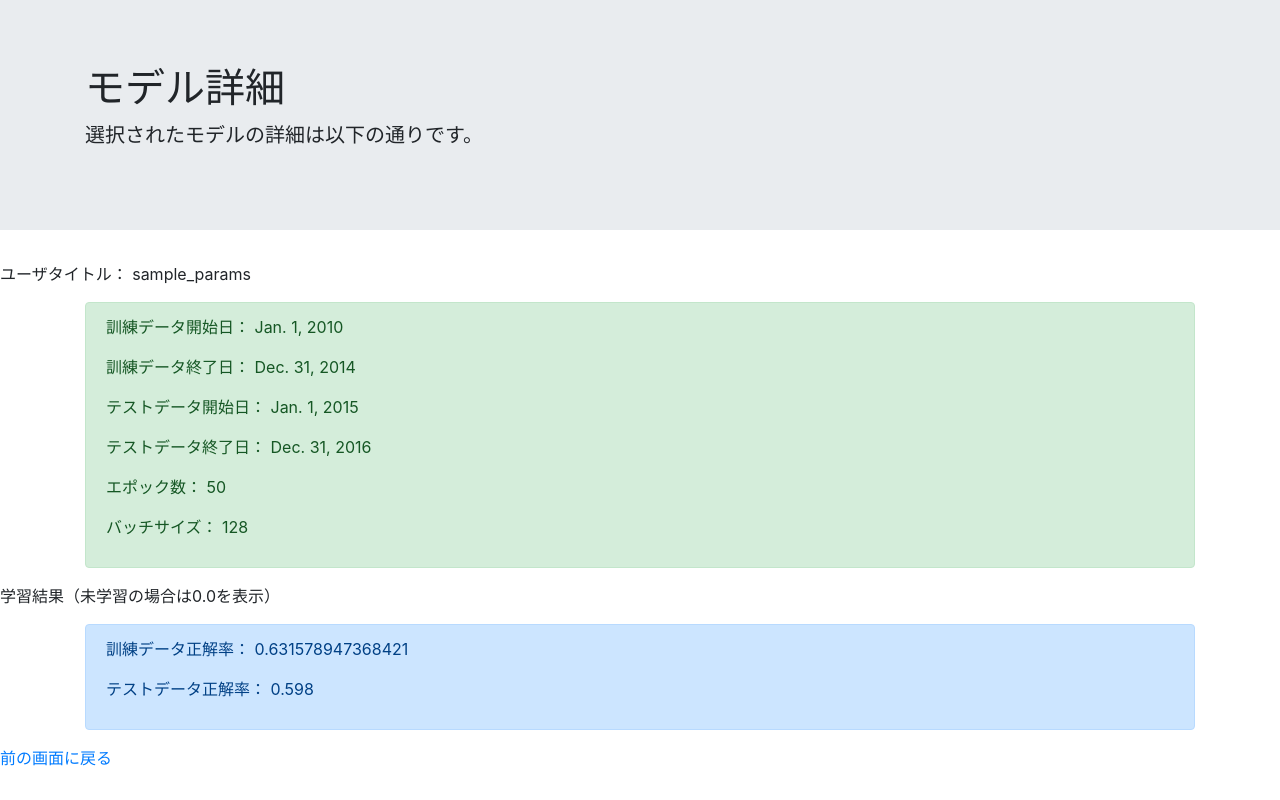
After one commit to kood-devs/ReturnEstimationWebApp, a Django app: page /detail/3 in a window 1280 px wide. The commit adds this page. Run offline with Django 3.2, Linux system fonts and the light colour scheme; data comes from the database, SQL or seed files in the repository; both versions use the stored data as it was after the commit; some libraries are stand-ins or nearby versions.

Commit message:
add detail view

```diff
--- a/dnn_estimator/urls.py
+++ b/dnn_estimator/urls.py
@@ -1,8 +1,9 @@
 from django.urls import path
-from .views import MainForm, SetParams, DeleteParams, learn_dnn_model
+from .views import MainForm, DetailForm, SetParams, DeleteParams, learn_dnn_model
 
 urlpatterns = [
     path('main/', MainForm.as_view(), name='main'),
+    path('detail/<int:pk>', DetailForm.as_view(), name='detail'),
     path('set_params/', SetParams.as_view(), name='set_params'),
     path('delete_params/<int:pk>', DeleteParams.as_view(), name='delete_params'),
     path('learn_dnn_model/<int:pk>', learn_dnn_model, name='learn_dnn_model'),
--- a/dnn_estimator/views.py
+++ b/dnn_estimator/views.py
@@ -1,11 +1,17 @@
 from django.shortcuts import redirect, render
 from django.urls import reverse_lazy
-from django.views.generic import ListView, CreateView, DeleteView
+from django.views.generic import ListView, DetailView, CreateView, DeleteView
 from .models import LearningModel
 from .dnn_estimator import *
 
+
 class MainForm(ListView):
     template_name = 'main.html'
+    model = LearningModel
+
+
+class DetailForm(DetailView):
+    template_name = 'detail.html'
     model = LearningModel
 
 
@@ -24,6 +30,7 @@ class DeleteParams(DeleteView):
 
 
 def learn_dnn_model(request, pk):
+    # learn individual model
     params = LearningModel.objects.get(pk=pk)
     print(params)
     result = learn_dnn(
--- /dev/null
+++ b/templates/detail.html
@@ -0,0 +1,34 @@
+{% extends 'base.html' %}
+
+{% block header %}
+<div class="jumbotron jumbotron-fluid">
+    <div class="container">
+        <h1 class="display-8">モデル詳細</h1>
+        <p class="lead">選択されたモデルの詳細は以下の通りです。</p>
+    </div>
+</div>
+{% endblock header %}
+
+{% block content %}
+<p>ユーザタイトル： {{ object.title }}</p>
+<div class='container'>
+    <div class="alert alert-success" role="alert">
+        <p>訓練データ開始日： {{ object.train_start }}</p>
+        <p>訓練データ終了日： {{ object.train_end }}</p>
+        <p>テストデータ開始日： {{ object.test_start }}</p>
+        <p>テストデータ終了日： {{ object.test_end }}</p>
+        <p>エポック数： {{ object.epoch }}</p>
+        <p>バッチサイズ： {{ object.batch_size }}</p>
+    </div>
+</div>
+
+<p>学習結果（未学習の場合は0.0を表示）</p>
+<div class='container'>
+    <div class="alert alert-primary" role="alert">
+        <p>訓練データ正解率： {{ object.train_acc }}</p>
+        <p>テストデータ正解率： {{ object.test_acc }}</p>
+    </div>
+</div>
+<a href="{{request.META.HTTP_REFERER}}">前の画面に戻る</a>
+
+{% endblock content %}
--- a/templates/main.html
+++ b/templates/main.html
@@ -14,7 +14,8 @@
     <p>モデル一覧</p>
     {% for item in object_list %}
     <div class="alert alert-primary" role="alert">
-        <p>model name: {{ item.title }}, train acc: {{ item.train_acc }}, test acc: {{ item.test_acc }}</p>
+        <p>ユーザタイトル: {{ item.title }}</p>
+        <a href="{% url 'detail' item.pk %}" class="btn btn-primary" tabindex="-1" role="button" aria-disabled="true">詳細</a>
         <a href="{% url 'learn_dnn_model' item.pk %}" class="btn btn-primary" tabindex="-1" role="button" aria-disabled="true">学習</a>
         <a href="{% url 'delete_params' item.pk %}" class="btn btn-primary" tabindex="-1" role="button" aria-disabled="true">削除</a>
     </div>
--- a/templates/set_params.html
+++ b/templates/set_params.html
@@ -15,7 +15,7 @@
     <table>
         {{form}}
     </table>
-    <input type='submit' value='create new model'>
+    <input type='submit' value='新規モデル追加'>
 </form>
 <a href="{{request.META.HTTP_REFERER}}">前の画面に戻る</a>
 {% endblock content %}
```
Also changed, not shown: db.sqlite3.
